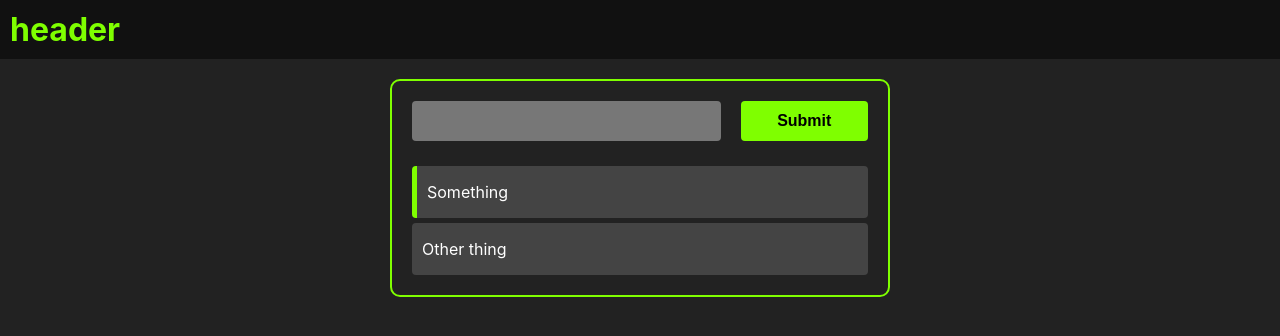
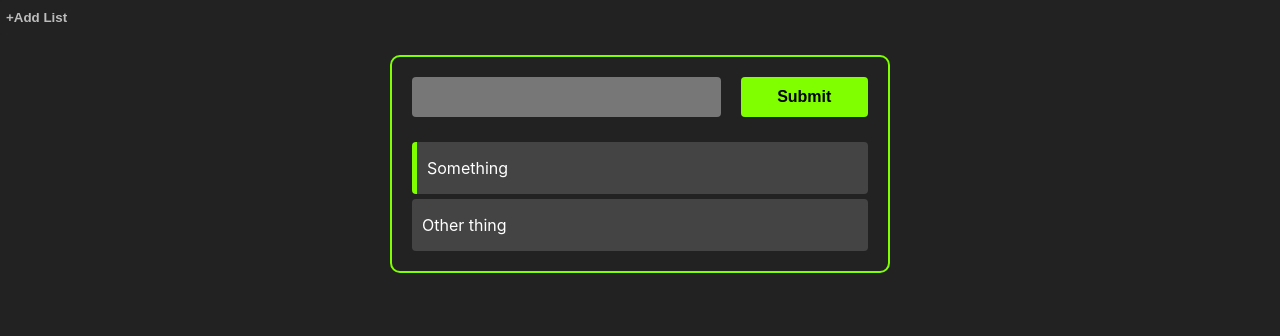
Before and after one commit to Marco-Antonio-Furtado/lista-next, a Next.js app: page / in a window 1280 px wide. Shown: the top 336 px of the page. Built offline with nearby package versions, Linux system fonts and the light colour scheme.

Commit message:
criando um estado de kanban que irá comportar todas as listas

```diff
--- a/components/header/index.jsx
+++ b/components/header/index.jsx
@@ -1,9 +1,17 @@
 import styles from "./index.module.css"
+import List from "../list"
+import ButtonHeader from "../button-header"
 
-export default function Header(){
+export default function Header({kanban, setKanban}){
+    const newKanban =  [...kanban, <List/>]
+
+    function changeKanban(){setKanban(newKanban)}
+
     return(
+
         <div className={styles.head}>
-            <h1>header</h1>
+
+            <ButtonHeader className={styles.addList} onClick={changeKanban}>+Add List</ButtonHeader>
         </div>
     )
 }
--- /dev/null
+++ b/components/kanban/index.jsx
@@ -0,0 +1,9 @@
+import react, { useState } from "react"
+import styles from "./index.module.css"
+import List from "../list"
+
+export default function Kanban({kanban, setKanban}){
+
+    return(<div className={styles.kanban}> {kanban}</div>)
+
+}
--- /dev/null
+++ b/components/kanban/index.module.css
@@ -0,0 +1,4 @@
+.kanban {
+  display: flex;
+  gap: 20px;
+}
--- a/pages/index.js
+++ b/pages/index.js
@@ -1,11 +1,14 @@
+import { useState } from "react";
 import Header from "../components/header";
 import List from "../components/list";
+import Kanban from "../components/kanban";
 
 function Home() {
+  const [kanban, setKanban] = useState([<List />]);
   return (
     <div>
-      <Header />
-      <List />
+      <Header kanban={kanban} setKanban={setKanban} />
+      <Kanban kanban={kanban} setKanban={setKanban} />
     </div>
   );
 }
```
